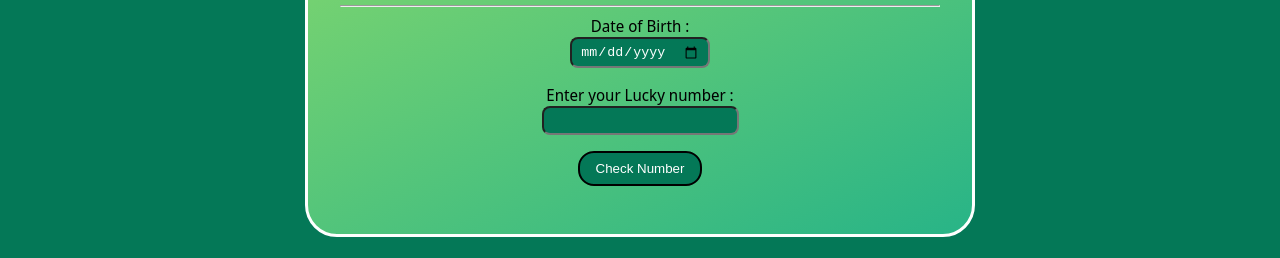
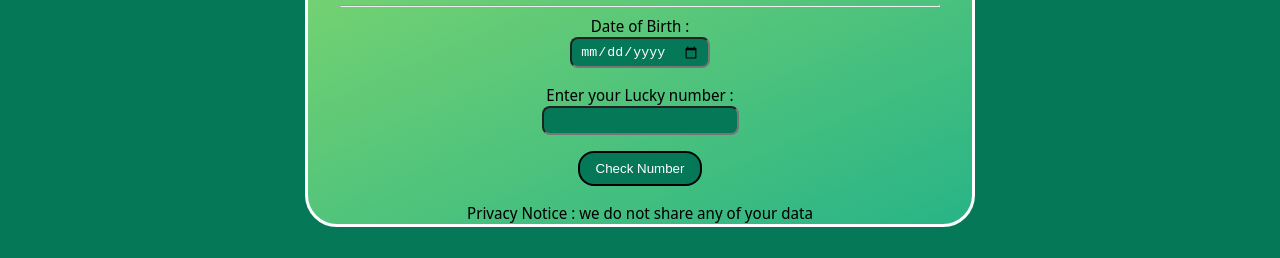
Before and after one commit to shubham-tyagi/Is-Your-Birthday-Lucky, a plain HTML site: page index.html in a window 1280 px wide. Shown: the part 103-361 px from the top of the page. Drawn offline with Linux system fonts and the light colour scheme.

Commit message:
bug : Privacy notice was not added

```diff
--- a/index.html
+++ b/index.html
@@ -22,6 +22,7 @@
     </section>
     <button class="btnCheck">Check Number</button>
     <p class="message"></p>
+    <p class="privacy">Privacy Notice : we do not share any of your data</p>
   </section>
   <footer class="footer">
     <div class="footer-header"> Connect with me : </div>
--- a/style.css
+++ b/style.css
@@ -7,6 +7,7 @@ body {
 }
 .main {
 	padding: 2rem;
+	padding-bottom: 0rem;
 	max-width: 600px;
 	margin: 2rem auto;
 	border: 3px solid white;
@@ -70,6 +71,11 @@ body {
 	color: var(--off-white);
 }
 
+.privacy {
+	text-align: center;
+	margin-bottom: 0rem;
+}
+
 .footer {
 	margin-top: 2rem;
 	/* margin: 2rem 0rem; */
```
